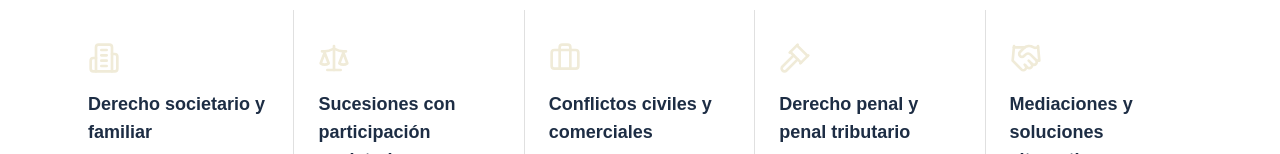
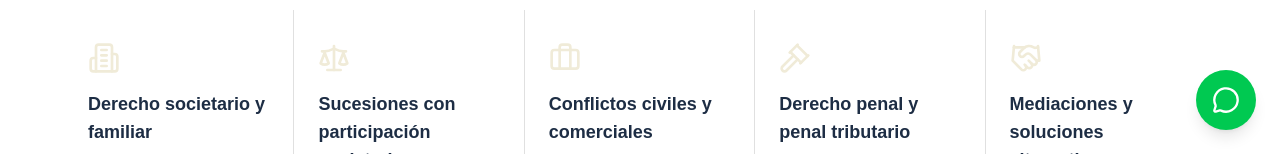
Before and after one commit to crcristian97/estudio-villa, a Next.js app: page /nosotros in a window 1280 px wide. Shown: the part 646-800 px from the top of the page. Built offline with nearby package versions, Linux system fonts and the light colour scheme.

Commit message:
add whatsapp

```diff
--- a/app/[lang]/layout.js
+++ b/app/[lang]/layout.js
@@ -1,5 +1,6 @@
 import { Geist, Geist_Mono } from "next/font/google";
 import "../globals.css";
+import WhatsAppButton from "../../components/WhatsAppButton";
 
 const geistSans = Geist({
   variable: "--font-geist-sans",
@@ -51,6 +52,7 @@ export default function Layout({ children, params }) {
         className={`${geistSans.variable} ${geistMono.variable} antialiased`}
       >
         {children}
+        <WhatsAppButton />
       </body>
     </html>
   );
--- a/components/HeroSection.js
+++ b/components/HeroSection.js
@@ -1,3 +1,4 @@
+'use client';
 import { MoveRight, PhoneCall } from "lucide-react";
 import Image from "next/image";
 import { ServicesGrid } from "./ServicesGrid";
@@ -17,9 +18,14 @@ export const Hero3 = () => (
             </h1>
           </div>
           <div className="flex flex-col sm:flex-row gap-4 w-full">
-            <button className="inline-flex items-center justify-center gap-2 px-4 py-2 bg-[#3E5C76] border-[#F0EBD8] text-white rounded-md hover:bg-[#748CAB] transition-colors w-full sm:w-auto cursor-pointer">
+            <a
+              href="https://wa.me/541126493333"
+              target="_blank"
+              rel="noopener noreferrer"
+              className="inline-flex items-center justify-center gap-2 px-4 py-2 bg-[#3E5C76] border-[#F0EBD8] text-white rounded-md hover:bg-[#748CAB] transition-colors w-full sm:w-auto cursor-pointer"
+            >
               Consultá por WhatsApp <PhoneCall className="w-4 h-4" />
-            </button>
+            </a>
             <button className="inline-flex items-center justify-center gap-2 px-4 py-2 border bg-[#F0EBD8] border-[#3E5C76] rounded-md hover:bg-gray-100 transition-colors text-[#3E5C76] w-full sm:w-auto cursor-pointer">
               Conocé tus derechos <MoveRight className="w-4 h-4" />
             </button>
--- /dev/null
+++ b/components/WhatsAppButton.js
@@ -0,0 +1,26 @@
+'use client';
+
+import { MessageCircle } from 'lucide-react';
+
+const WhatsAppButton = () => {
+  const phoneNumber = '541126493333';
+  const whatsappUrl = `https://wa.me/${phoneNumber}`;
+
+  return (
+    <a
+      href={whatsappUrl}
+      target="_blank"
+      rel="noopener noreferrer"
+      className="fixed bottom-6 right-6 bg-green-500 text-white p-4 rounded-full shadow-lg hover:bg-green-600 transition-all duration-300 z-50 flex items-center justify-center"
+      style={{
+        width: '60px',
+        height: '60px',
+      }}
+      aria-label="Chat on WhatsApp"
+    >
+      <MessageCircle className="w-8 h-8" />
+    </a>
+  );
+};
+
+export default WhatsAppButton;
```
